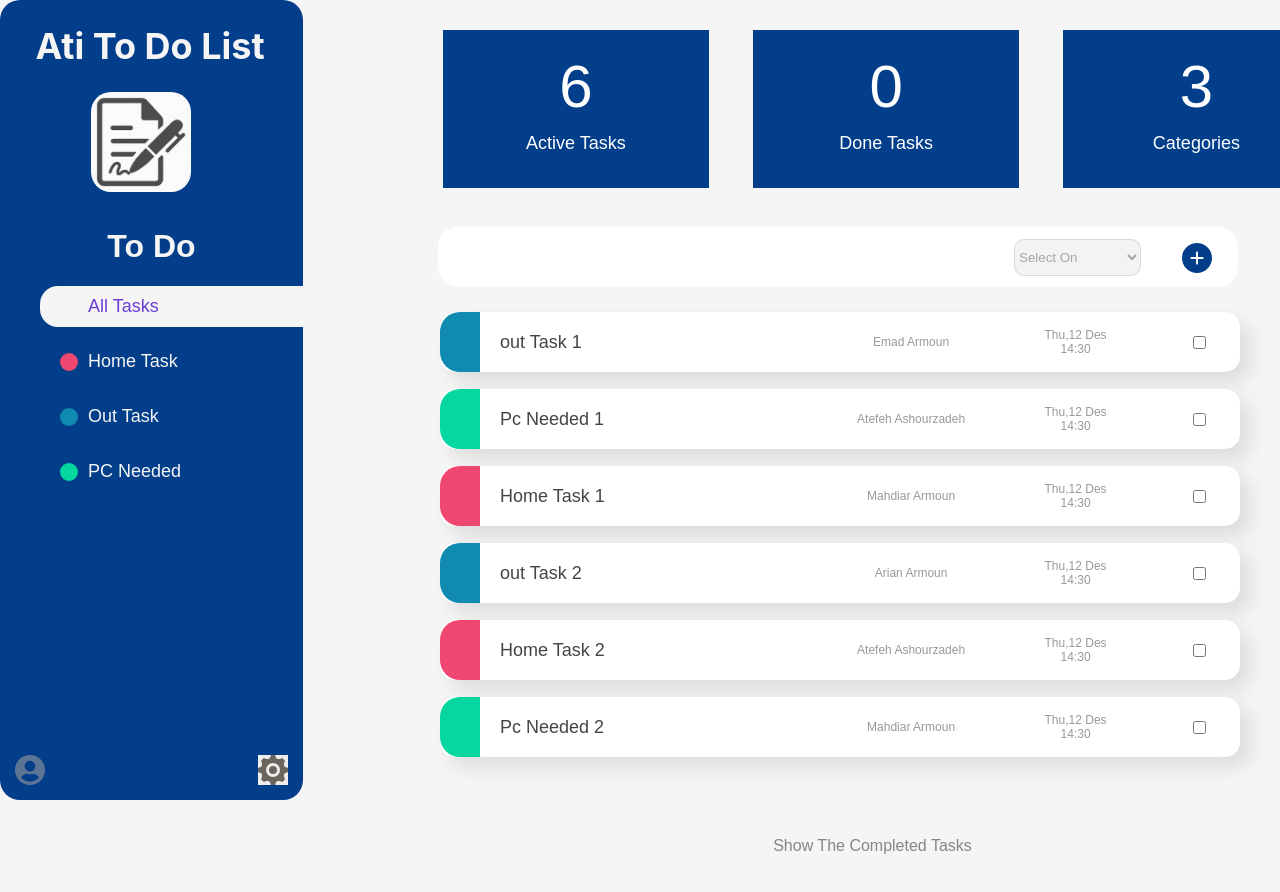
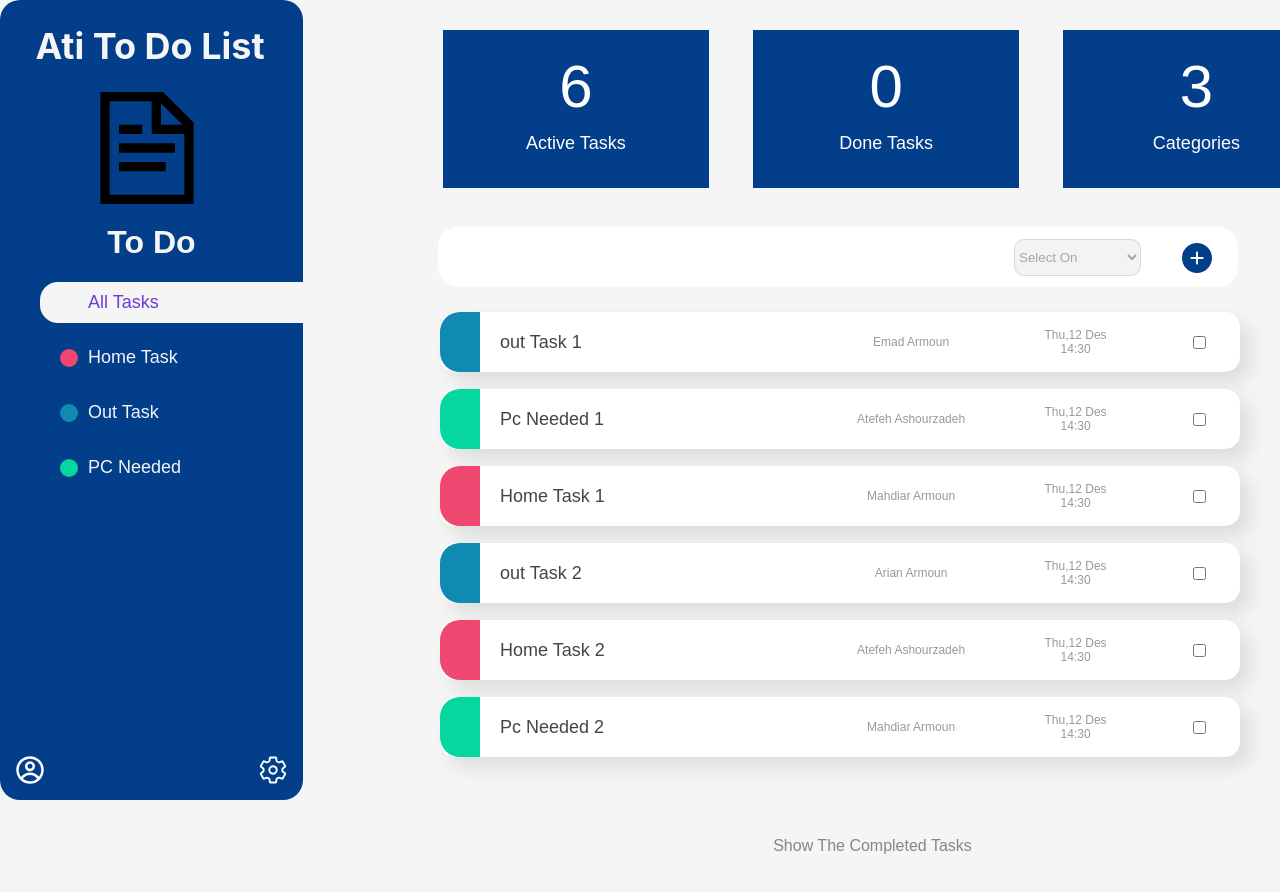
Before and after one commit to Atash1986/ToDoList, a React (Create React App) app: page / in a window 1280 px wide. Shown: the top 892 px of the page. Built offline with nearby package versions, Linux system fonts and the light colour scheme.

Commit message:
Add react Icon

```diff
--- a/src/Component/App.tsx
+++ b/src/Component/App.tsx
@@ -1,4 +1,6 @@
 import "./App.css";
+import { GrDocumentText } from "react-icons/gr";
+
 import MainPage from "./MainPage";
 import Sidbar from "./Sidbar";
 import logoDynamic from "../assest/image/logo.jpeg";
@@ -11,7 +13,7 @@ function App() {
       <div className="container">
         <Sidbar
           appTitle="Ati To Do  List"
-          logo={logoDynamic}
+          logo={<GrDocumentText size="7em" />}
           categories={Categories}
           activeCategoryId={activeCategoryId}
           setCategoryId={setCategoryId}
--- a/src/Component/MainPage.css
+++ b/src/Component/MainPage.css
@@ -46,7 +46,7 @@
 .sparator {
   display: none;
   opacity: 0;
-  transition: visibility 500ms, opacity 1s linear;
+  transition: all 500ms linear;
   /* background: rgb(243, 242, 241);
   background: rgb(245, 245, 245);
   background: linear-gradient(
--- a/src/Component/Sidbar.css
+++ b/src/Component/Sidbar.css
@@ -27,8 +27,7 @@
 }
 .logo {
   text-align: center;
-  width: 180px;
-  height: 170px;
+
   top: 85px;
   left: 59px;
   border-radius: 15px;
--- a/src/Component/Sidbar.tsx
+++ b/src/Component/Sidbar.tsx
@@ -1,4 +1,8 @@
 import React, { MouseEvent } from "react";
+import { GrDocumentText } from "react-icons/gr";
+import { IconContext } from "react-icons";
+import { IoSettingsOutline } from "react-icons/io5";
+import { CgProfile } from "react-icons/cg";
 import logoDefaultImg from "../assest/image/LDI.png";
 import profileLogo from "../assest/image/profile.png";
 import settingLogo from "../assest/image/OIP.jpg";
@@ -31,10 +35,12 @@ function Sidbar({
   }
 
   return (
+    <IconContext.Provider value={{ color: "white" }}>
       <div className="sidbar">
         <header>
           <h1 className="title">{appTitle}</h1>
-        <img className="logo" src={logo} />
+          <div className="logo">{logo}</div>
+          {/* <img className="logo" src={logo} /> */}
         </header>
         <div className="menu">
           <h1>To Do </h1>
@@ -45,7 +51,9 @@ function Sidbar({
               color="rgba(0,0,0,0)"
               title="All Tasks"
               isActive={activeCategoryId === 0 ? true : false}
-            onClick={(event: MouseEvent<HTMLElement>) => handelClick(event, 0)}
+              onClick={(event: MouseEvent<HTMLElement>) =>
+                handelClick(event, 0)
+              }
             />
             {categories.map((categoryItem: Category) => {
               return (
@@ -64,10 +72,14 @@ function Sidbar({
           </ul>
         </div>
         <footer>
-        <img className="profileLogo" src={profileLogo} />
-        <img className="settingLogo" src={settingLogo} />
+          {/* <IoDocumentTextOutline /> */}
+          <CgProfile className="profileLogo" />
+          {/* <img className="profileLogo" src={profileLogo} /> */}
+          {/* <img className="settingLogo" src={settingLogo} /> */}
+          <IoSettingsOutline className="settingLogo" />
         </footer>
       </div>
+    </IconContext.Provider>
   );
 }
 
```
Lines whose indentation alone changed are shown as unchanged.
